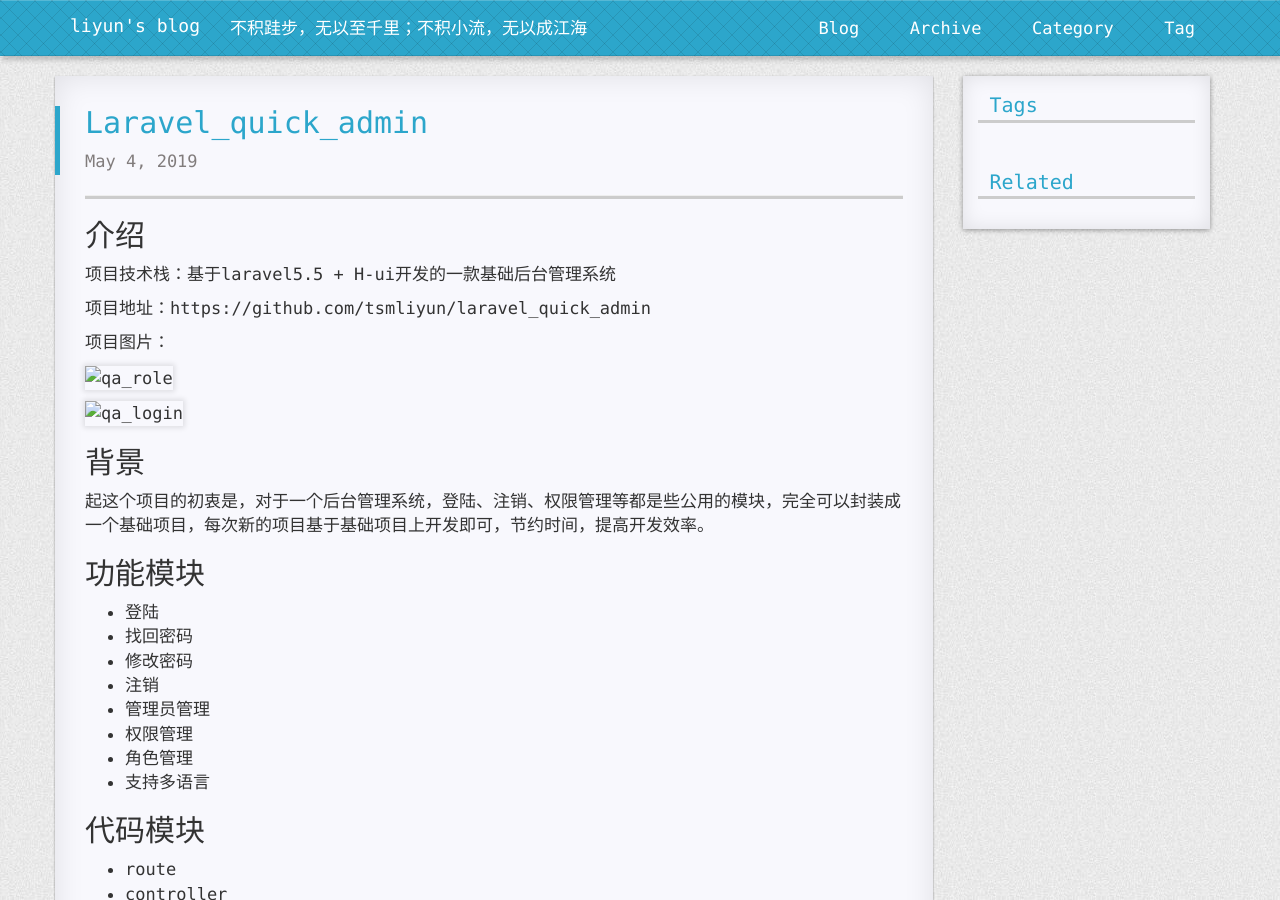
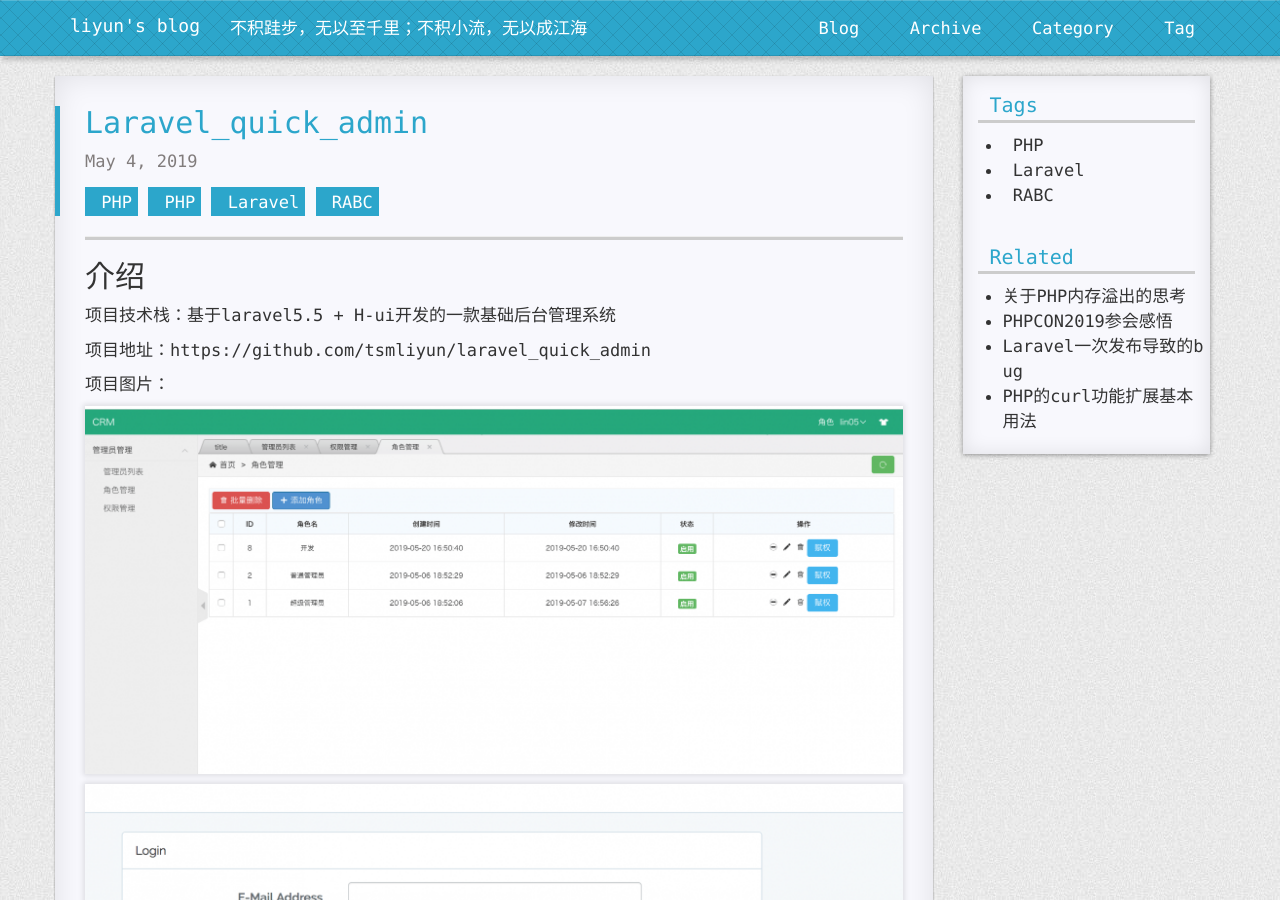
Before and after one commit to tsmliyun/tsmliyun.github.io, a Jekyll site: the page built from _posts/2019-05-04-laravel_quick_admin.md, in a window 1280 px wide and 900 px high. Built offline with Jekyll 4.4.1, drawn with Linux system fonts in a browser that asks for light colours; nearby versions of some CDN libraries; library files that are not in the unit come from our copies; comment, search, counter and statistics services are not loaded; a style sheet for code colours, icons or effects is not loaded.

Commit message:
laraver quick admin

```diff
--- a/_posts/2019-05-04-laravel_quick_admin.md
+++ b/_posts/2019-05-04-laravel_quick_admin.md
@@ -1,3 +1,10 @@
+---
+layout: post
+title: Laravel_quick_admin
+tags: PHP Laravel RABC
+categories: PHP
+---
+
 ## 介绍
 
 项目技术栈：基于laravel5.5 + H-ui开发的一款基础后台管理系统
@@ -6,9 +13,9 @@
 
 项目图片：
 
-![qa_role](/Users/yunli/liyun.github.io/static/img/qa_role.png)
+![qa_role](https://tsmliyun.github.io/static/img/qa_role.png)
 
-![qa_login](/Users/yunli/liyun.github.io/static/img/qa_login.png)
+![qa_login](https://tsmliyun.github.io/static/img/qa_login.png)
 
 ## 背景
 
```
